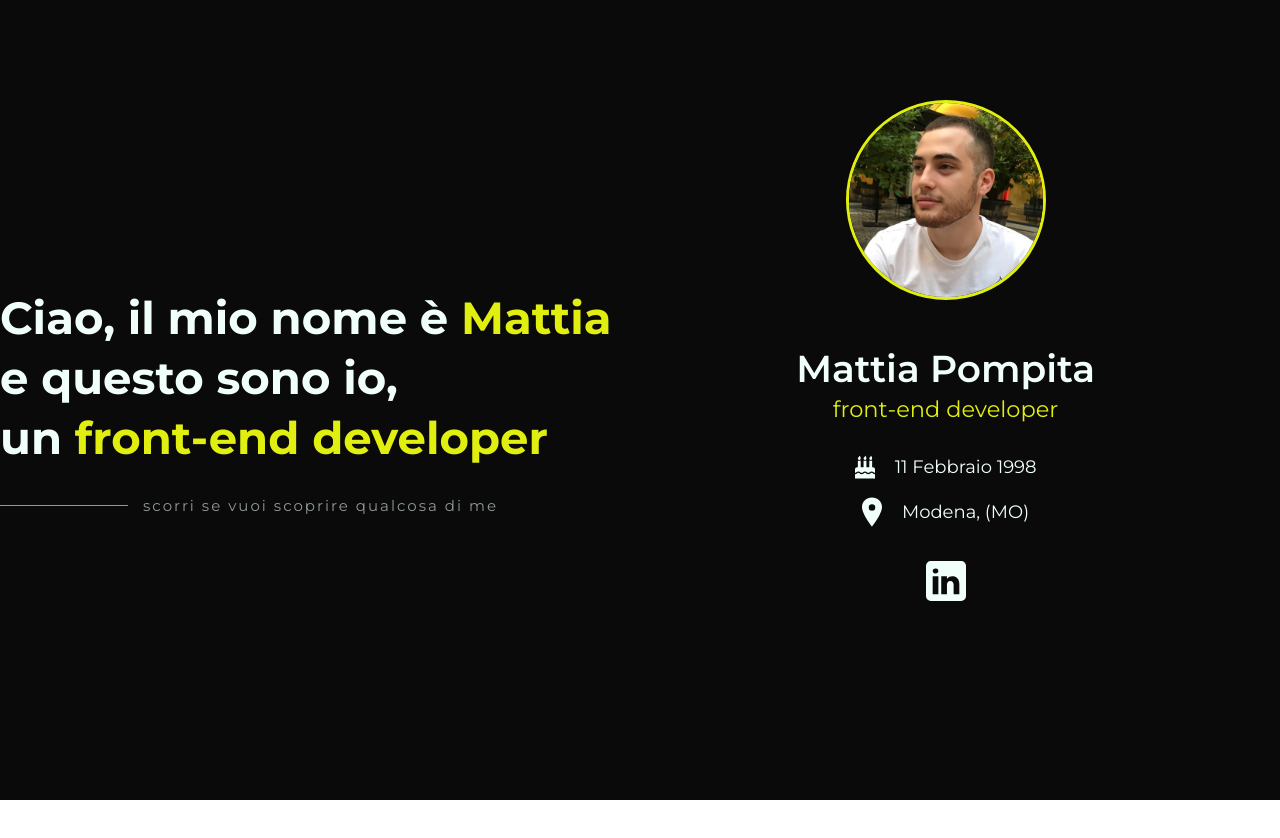
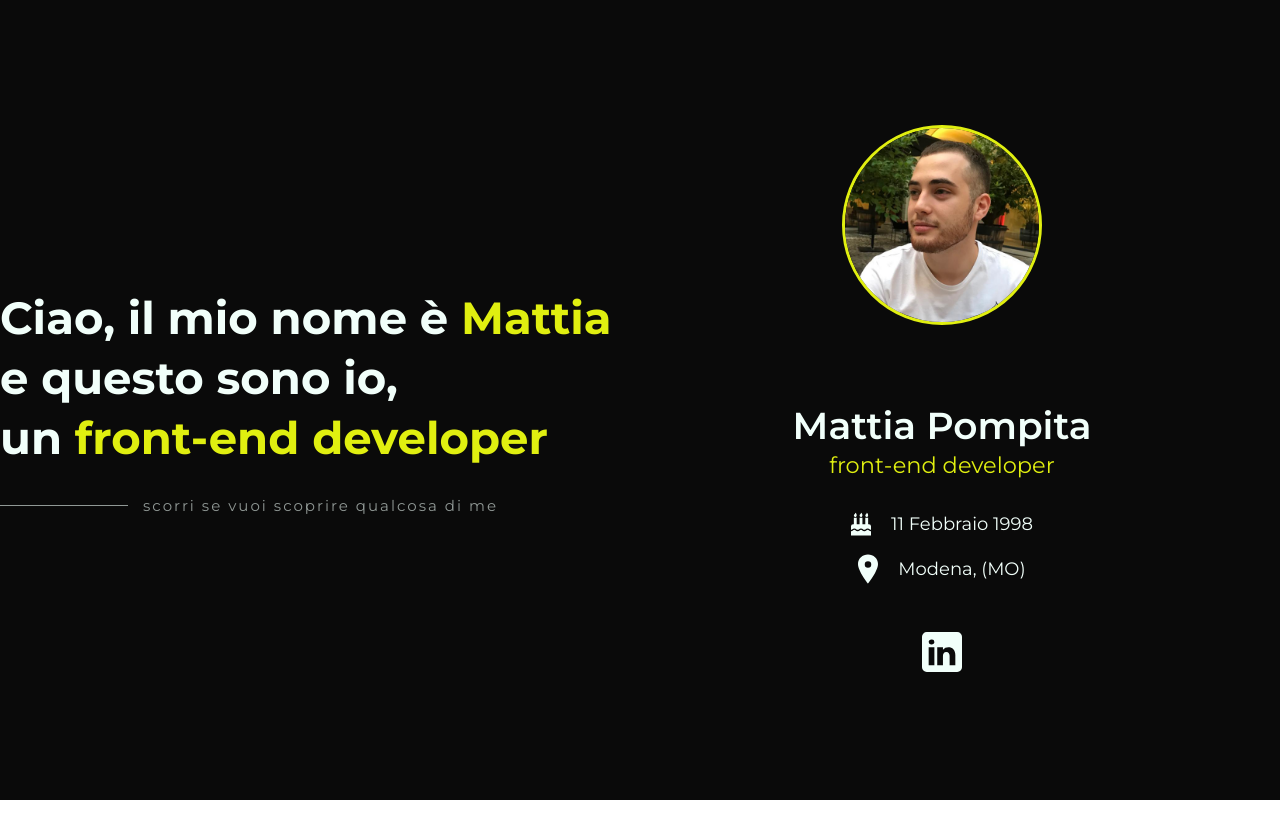
Before and after one commit to MattiaPompita/portfolio-web, a React (Create React App) app: page / in a window 1280 px wide. Shown: the top 838 px of the page. Built offline with nearby package versions, Linux system fonts and the light colour scheme.

Commit message:
toggle switch

```diff
--- a/src/App.js
+++ b/src/App.js
@@ -2,12 +2,12 @@ import { Fragment } from "react";
 import style from "./App.module.css";
 import Card from "./components/Card";
 import ChiSono from "./components/ChiSono";
+import Spacer from "./components/helpers/Spacer";
 
 import Homepage from "./components/Homepage";
 import SmoothScroll from "./components/SmoothScroll/SmoothScroll";
 
 function App() {
-
   return (
     <Fragment>
       <div className={style.main}>
@@ -22,9 +22,10 @@ function App() {
                 <h3 className={style.title}>
                   Skills <br /> Tools
                 </h3>
+                <Spacer name={"xl"}></Spacer>
                 <div className={style.toggleSwitch}>
-                  <h3>Code</h3>
-                  <h3>Design</h3>
+                  <h4>Code</h4>
+                  <h4>Design</h4>
                 </div>
               </div>
               <div className={style.cardContainer}></div>
--- a/src/App.module.css
+++ b/src/App.module.css
@@ -7,7 +7,11 @@ html {
   color: #f1fffa;
 }
 
-
+.main {
+  height: 100%;
+  width: 100%;
+  overflow: auto;
+}
 
 /* .main::after {
   content: "";
@@ -23,7 +27,9 @@ strong {
   color: #e0ef10;
 }
 
-
+.clear {
+  clear: both;
+}
 
 .skill {
   display: flex;
@@ -33,11 +39,42 @@ strong {
   height: 100vh;
 }
 
-h3 {
+.title {
   font-size: 6rem;
+  font-weight: 900;
+  text-transform: uppercase;
+  position: relative;
+  display: inline-block;
 }
 
+.title::before {
+  content: "&";
+  color: #0a0a0a;
+  font-size: 14rem;
+  font-weight: 700;
+  top: -1rem;
+  right: -7rem;
+  position: absolute;
+  z-index: -1;
+  text-shadow: 2px 0 0 #e0ef10, -2px 0 0 #e0ef10, 0 2px 0 #e0ef10,
+    0 -2px 0 #e0ef10, 1px 1px #e0ef10, -1px -1px 0 #e0ef10, 1px -1px 0 #e0ef10,
+    -1px 1px 0 #e0ef10;
+}
 
+.toggleSwitch {
+  background-color: #332F2E;
+  display: flex;
+  width: 20%;
+  height: 50px;
+  border-radius: 25px;
+  align-items: center;
+  justify-content: space-around;
+}
+
+.toggleSwitch h4 {
+  font-size: 1.3rem;
+  font-weight: 600;
+}
 
 @media only screen and (max-width: 1920px) {
   html {
--- a/src/components/Card.js
+++ b/src/components/Card.js
@@ -61,7 +61,6 @@ const Card = () => {
           </div>
         </div>
       </div>
-      <Spacer name={"md"}></Spacer>
       <div className={style.svgContainer}>{Icon.linkedinSvg}</div>
     </motion.div>
   );
--- a/src/components/Card.module.css
+++ b/src/components/Card.module.css
@@ -7,8 +7,11 @@
   opacity: 0;
   position: fixed;
   z-index: 9999;
-  right: 150px;
-  top: 100px;
+  right: 12%;
+  top: 50%;
+  height: 800px;
+  justify-content: space-between;
+  margin-top: -400px;
 }
 
 .descContainer {
@@ -65,4 +68,10 @@
     width: 80%;
   }
 
+  .card {
+    top: 50%;
+    height: 550px;
+    justify-content: space-between;
+    margin-top: -275px;
   }
+}
--- a/src/components/ChiSono.js
+++ b/src/components/ChiSono.js
@@ -1,22 +1,32 @@
 import style from "./ChiSono.module.css";
 import { motion, useAnimation } from "framer-motion";
 import { useInView } from "react-intersection-observer";
-import { useEffect, useRef } from "react";
+import { useEffect, useRef, useState } from "react";
 
 import Spacer from "../components/helpers/Spacer";
 
 const ChiSono = () => {
-
-   /* ------ VARIABLES ------- */
+  /* ------ VARIABLES ------- */
   const line1 = "Chi";
   const line2 = "Sono";
 
   const controls = useAnimation();
   const { ref, inView } = useInView();
 
+  const [heightWSize, setHeightWSize] = useState();
+  let heightBig = false;
+
+  useEffect(() => {
+    setHeightWSize(window.innerHeight);
+    console.log(heightWSize);
+  }, [heightWSize]);
+
+   if(heightWSize >= 1297){
+      heightBig = true;
+   }
+
   const heightRef = useRef(null);
   const heightText = heightRef?.current?.clientHeight;
-
   /* ------ FUNCTION ------- */
   const funcMsg = (msg) => {
     console.log(msg);
@@ -43,13 +53,13 @@ const ChiSono = () => {
     hidden: { opacity: 0, height: 0 },
     visible: {
       opacity: 1,
-      height: heightText + 110,
+      height: heightText + (heightBig ? 130 : 110),
       transition: { duration: 1.8, delay: 0.2 },
     },
   };
 
   const fadeIn = {
-    hidden: { y: 100, opacity:0 },
+    hidden: { y: 100, opacity: 0 },
     visible: {
       y: 0,
       opacity: [0, 0, 0.1, 0.3, 0.5, 0.8, 1],
--- a/src/components/ChiSono.module.css
+++ b/src/components/ChiSono.module.css
@@ -38,7 +38,7 @@
 .paragraph {
   font-size: 1.5rem;
   line-height: 2.5rem;
-  width: 52%;
+  width: 55%;
   font-weight: 300;
   letter-spacing: 3px;
 }
--- a/src/index.css
+++ b/src/index.css
@@ -47,3 +47,7 @@ html {
 *, *:before, *:after {
   box-sizing: inherit;
 }
+
+#root {
+	height: 100%;
+}
```
Lines whose indentation alone changed are shown as unchanged.
